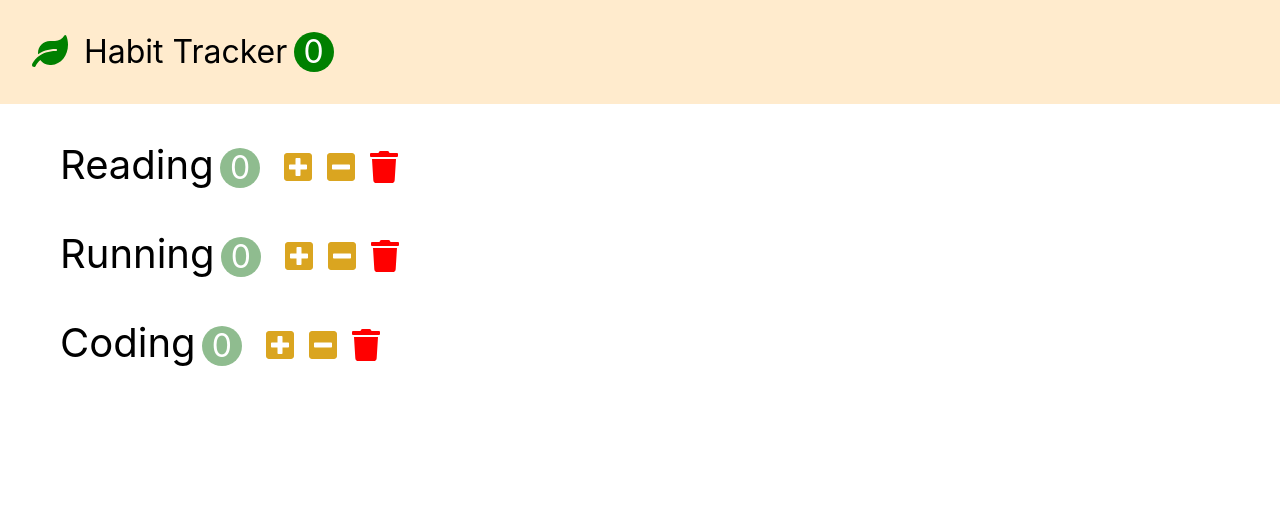
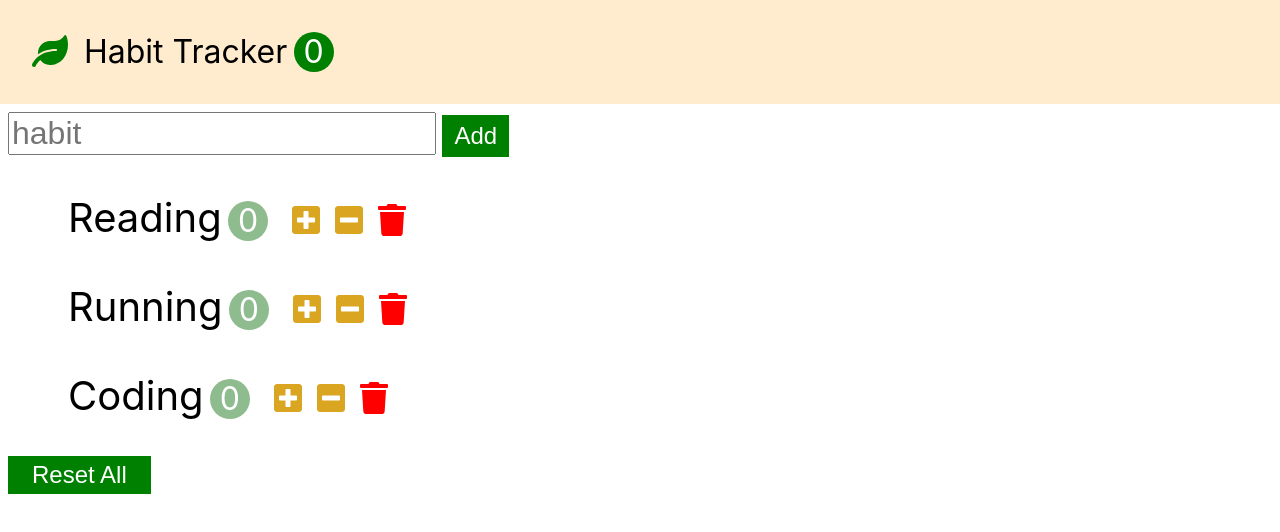
Before and after one commit to wldns0622/habit-tracker-with-react, a React (Create React App) app: page / in a window 1280 px wide. Shown: the top 532 px of the page. Built offline with nearby package versions, Linux system fonts and the light colour scheme.

Commit message:
make AddForm Componenet & reset All button

```diff
--- a/src/app.css
+++ b/src/app.css
@@ -28,11 +28,31 @@
   line-height: 2.5rem;
   margin-left: 0.2em;
   background-color: green;
-  color:white;
+  color: white;
   border-radius: 50%;
 }
 
-.habit{
+.add-input {
+  font-size: 2rem;
+}
+
+.add-input {
+  margin-right: 0.2em;
+}
+
+.add-button {
+  height: 100%;
+  font-size: 1.5rem;
+  padding: 0.3em 0.5em;
+  background-color: green;
+  color: white;
+}
+
+.habits {
+  margin: 0.5rem;
+}
+
+.habit {
   font-size: 2.5rem;
   padding: 0.5em;
   list-style: none;
@@ -59,7 +79,7 @@
   border-radius: 50%;
 }
 
-.habit-button:hover{
+.habit-button:hover {
   opacity: 0.8;
 }
 
@@ -72,3 +92,10 @@
   font-size: 2rem;
   color: red;
 }
+
+.habits-reset {
+  font-size: 1.5rem;
+  padding: 0.2em 1em;
+  background-color: green;
+  color: white;
+}
--- a/src/app.jsx
+++ b/src/app.jsx
@@ -32,6 +32,19 @@
     this.setState({ habits });
   }
 
+  handleAdd = (name) => {
+    const newHabit = { id: Date.now(), name, count: 0}
+    this.setState({ habits: [...this.state.habits, newHabit]});
+  }
+
+  handleReset = () => {
+    const habits = this.state.habits.map(habit => {
+      habit.count = 0;
+      return habit;
+    });
+    this.setState({ habits });
+  }
+
   render() {
     return (
       <>
@@ -41,6 +54,8 @@
           onIncrement={this.handleIncrement}
           onDecrement={this.handleDecrement}
           onDelete={this.handleDelete}
+          onAdd={this.handleAdd}
+          onReset={this.handleReset}
         />
       </>
     )
--- /dev/null
+++ b/src/component/habitAddForm.jsx
@@ -0,0 +1,24 @@
+import React, { Component } from 'react';
+
+class HabitAddForm extends Component {
+  inputRef = React.createRef();
+  formRef = React.createRef();
+
+  onSubmit = (event) => {
+    event.preventDefault();
+    const name = this.inputRef.current.value;
+    this.formRef.current.reset();
+    name && this.props.onAdd(name);
+  }
+
+  render() {
+    return (
+      <form ref={this.formRef} className="add-form" onSubmit={this.onSubmit}>
+        <input ref={this.inputRef} type="text" className="add-input" placeholder="habit"/>
+        <button className="add-button">Add</button>
+      </form>
+    );
+  }
+}
+
+export default HabitAddForm;
--- a/src/component/habits.jsx
+++ b/src/component/habits.jsx
@@ -1,11 +1,14 @@
 import React, { Component } from 'react';
 import Habit from './habit';
+import HabitAddForm from './habitAddForm';
 
 class Habits extends Component {
 
   render() {
     const { habits } = this.props;
     return (
+      <div className="habits">
+        <HabitAddForm onAdd={this.props.onAdd} />
         <ul>
           { habits.map(habit => (
             <Habit
@@ -17,6 +20,8 @@
             />
           ))}
         </ul>
+        <button className="habits-reset" onClick={this.props.onReset}>Reset All</button>
+      </div>
     );
   }
 }
```
Also changed, not shown: 1 other file (tests, documents, lock files or other folders). Lines whose indentation alone changed are shown as unchanged.
